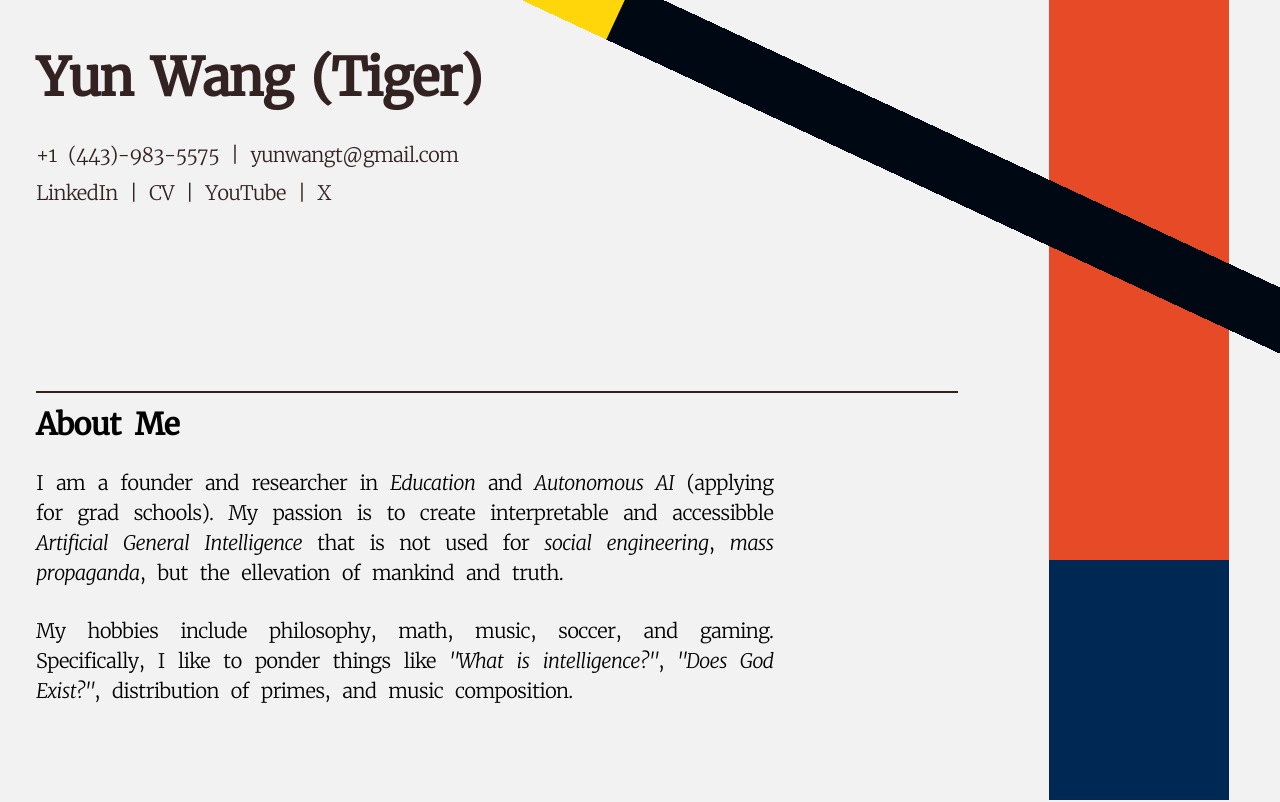
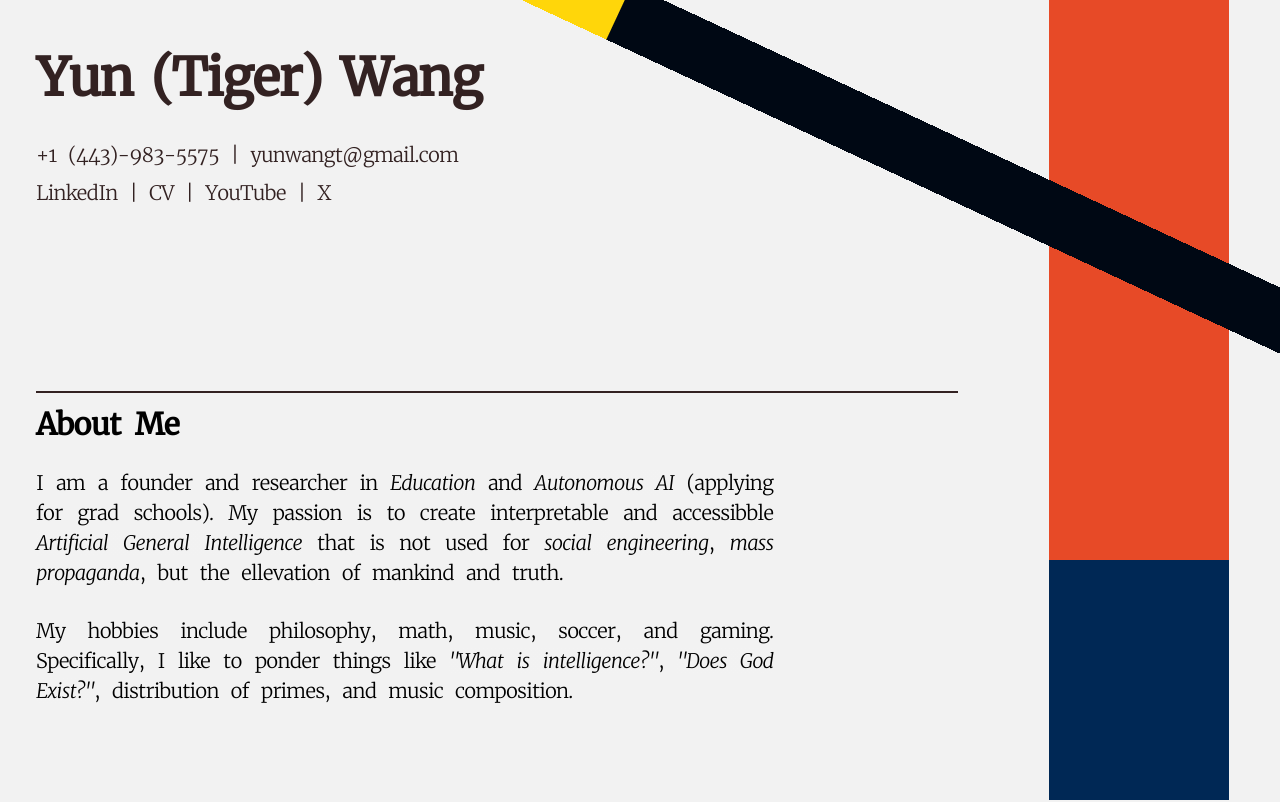
Before and after one commit to YunWang-yunw3/YunWang-yunw3.github.io, a plain HTML site: page index.html in a window 1280 px wide. Shown: the top 802 px of the page. Drawn offline with Linux system fonts and the light colour scheme.

Commit message:
Update index.html

```diff
--- a/index.html
+++ b/index.html
@@ -1,7 +1,7 @@
 <!DOCTYPE html>
 <html>
    <head>
-      <title>Yun Wang (Tiger)</title>
+      <title>Yun (Tiger) Wang</title>
       <link rel="icon" type="image/x-icon" href="logo-dark.svg">
       <style>
          :root{
@@ -232,7 +232,7 @@
    </head>
    <body>
       <header>
-         <h1>Yun Wang (Tiger)</h1>
+         <h1>Yun (Tiger) Wang</h1>
          <div class="personal-info">
             <p>+1 (443)-983-5575 | yunwangt@gmail.com</p>
             <p>
```
